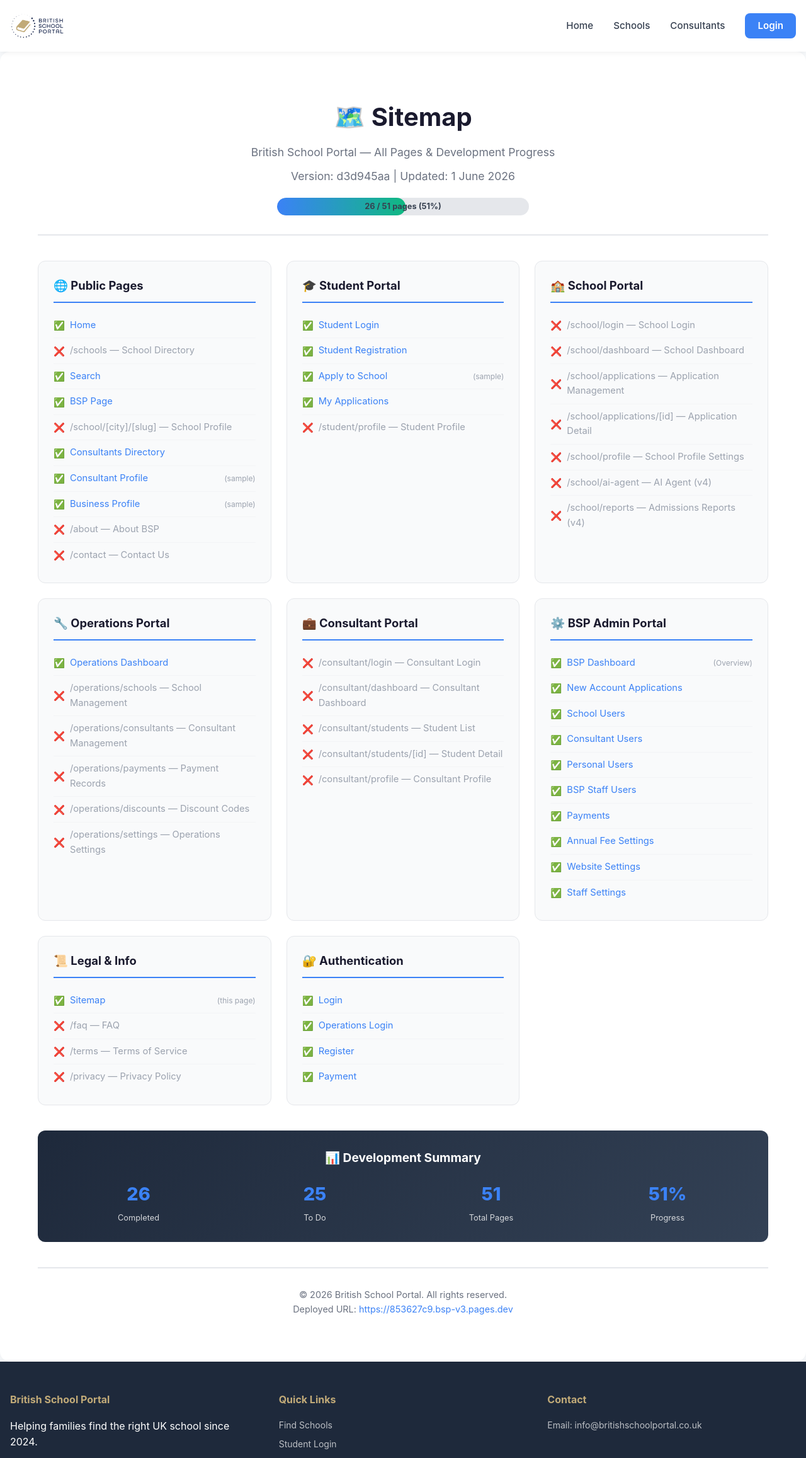
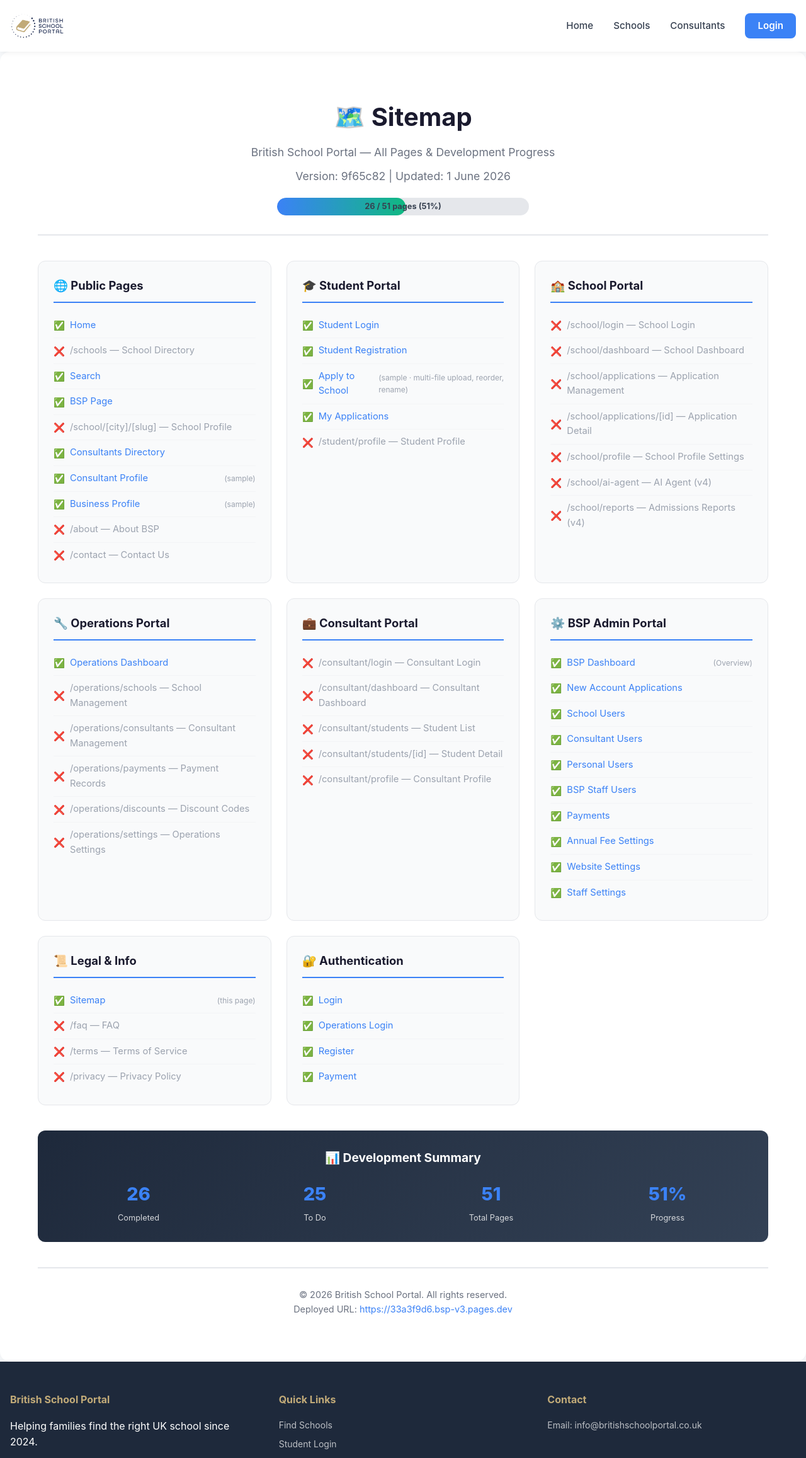
Before and after one commit to socialmedia-dot/bsp-v4, a Nuxt app: page /sitemap in a window 1280 px wide. Shown: the top 2315 px of the page at 63% size. Built offline with nearby package versions, Linux system fonts and the light colour scheme.

Commit message:
docs(sitemap): update version, deployed URL and apply feature note

```diff
--- a/pages/sitemap.vue
+++ b/pages/sitemap.vue
@@ -3,7 +3,7 @@
     <div class="sitemap-header">
       <h1>🗺️ Sitemap</h1>
       <p>British School Portal — All Pages & Development Progress</p>
-      <p class="updated">Version: d3d945aa | Updated: {{ currentDate }}</p>
+      <p class="updated">Version: 9f65c82 | Updated: {{ currentDate }}</p>
       <div class="progress-bar">
         <div class="progress-fill" :style="{ width: progressPercent + '%' }"></div>
         <span class="progress-text">{{ completedCount }} / {{ totalCount }} pages ({{ progressPercent }}%)</span>
@@ -34,7 +34,7 @@
         <ul>
           <li><span class="status done">✅</span> <NuxtLink to="/student/login">Student Login</NuxtLink></li>
           <li><span class="status done">✅</span> <NuxtLink to="/student/register">Student Registration</NuxtLink></li>
-          <li><span class="status done">✅</span> <NuxtLink to="/student/apply/demo-school">Apply to School</NuxtLink> <span class="note">(sample)</span></li>
+          <li><span class="status done">✅</span> <NuxtLink to="/student/apply/demo-school">Apply to School</NuxtLink> <span class="note">(sample · multi-file upload, reorder, rename)</span></li>
           <li><span class="status done">✅</span> <NuxtLink to="/student/applications">My Applications</NuxtLink></li>
           <li><span class="status todo">❌</span> <span class="todo-link">/student/profile — Student Profile</span></li>
         </ul>
@@ -156,7 +156,7 @@
   day: 'numeric'
 })
 
-const deployedUrl = 'https://853627c9.bsp-v3.pages.dev'
+const deployedUrl = 'https://33a3f9d6.bsp-v3.pages.dev'
 
 // Progress tracking
 const totalCount = 51
```
